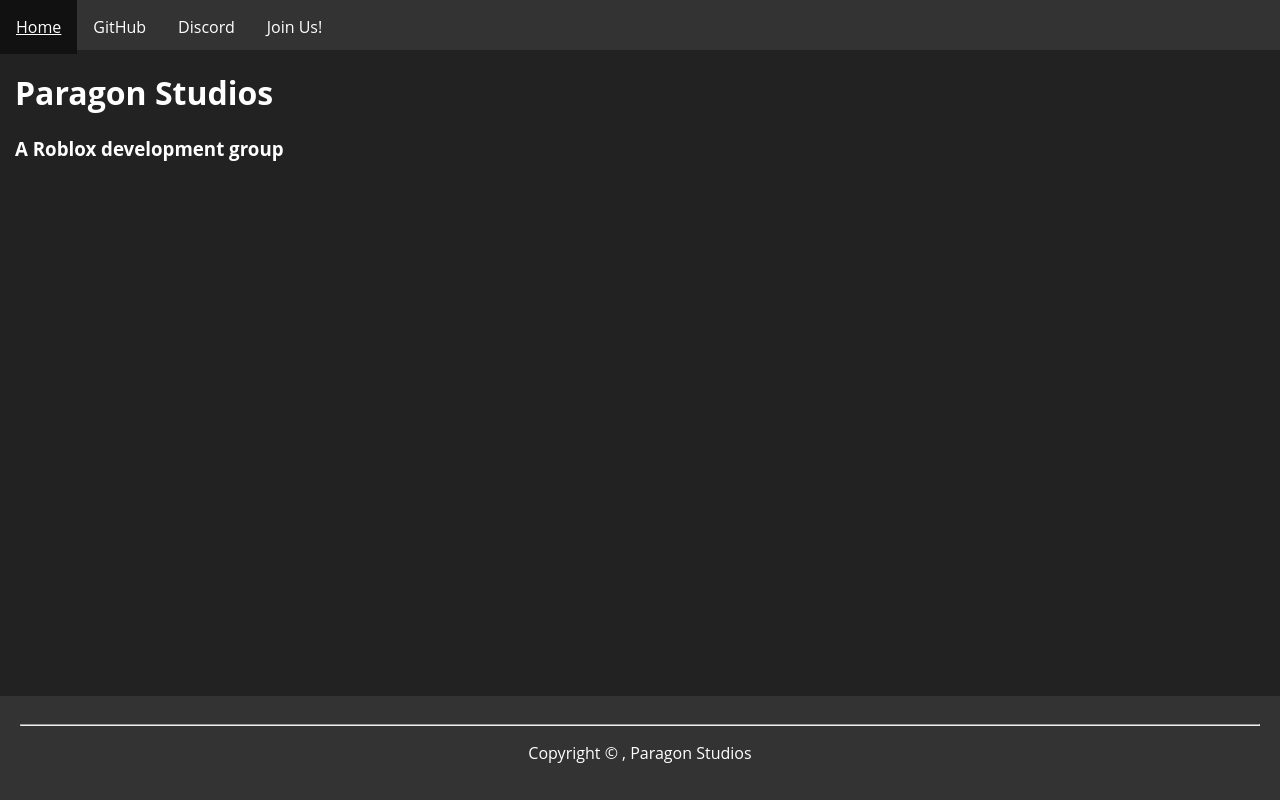
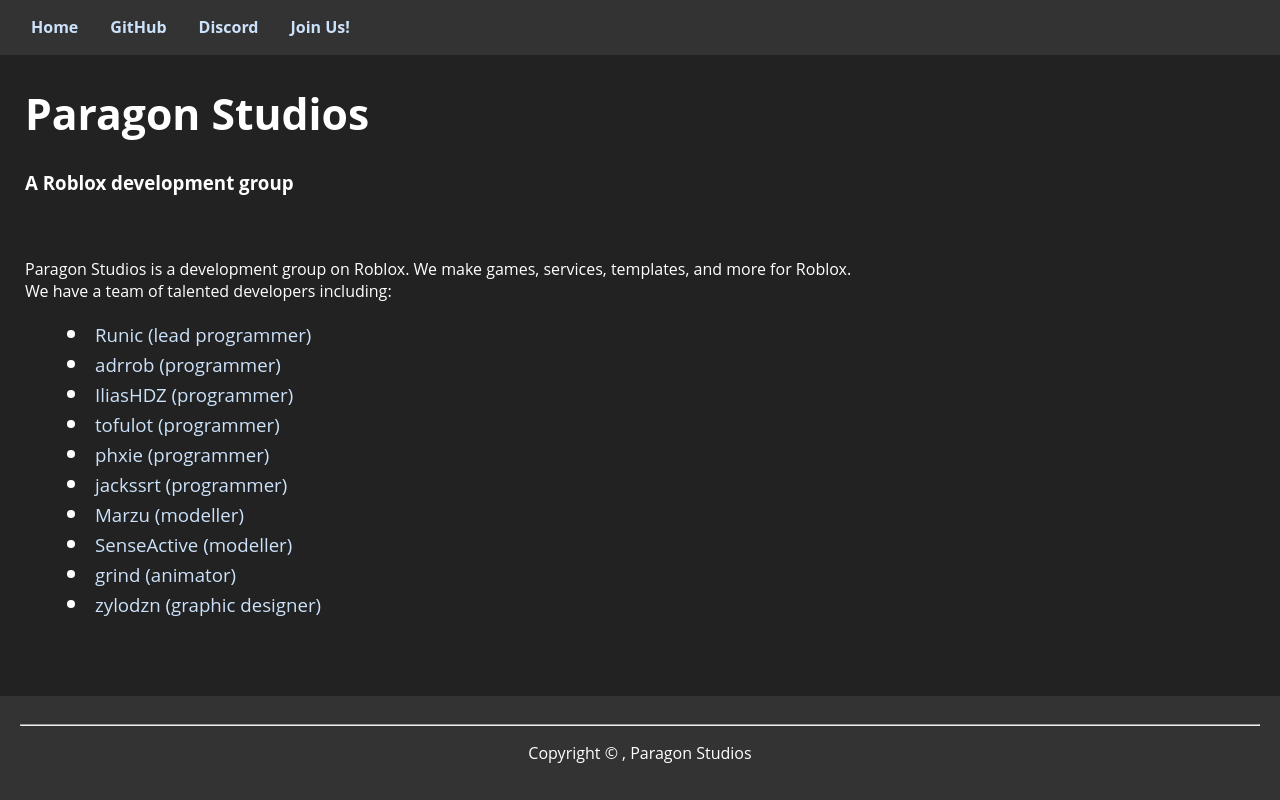
Before and after one commit to fishy-studioz/fishystudioz.net, an Eleventy site: page src/content/index.md in a window 1280 px wide. Built offline with nearby package versions, Linux system fonts and the light colour scheme; Eleventy itself is replaced by a stand-in of ours; files that its build step writes are made by us from their sources; what nunjucks-date would draw is missing.

Commit message:
feat: add description & credits

```diff
--- a/_includes/page.njk
+++ b/_includes/page.njk
@@ -9,15 +9,13 @@
   <body>
     <nav>
       <ul>
-        <li><a href="#">Home</a></li>
-        <li><a href="#">GitHub</a></li>
-        <li><a href="#">Discord</a></li>
-        <li><a href="#">Join Us!</a></li>
+        <li><a class="navbtn" href="#">Home</a></li>
+        <li><a class="navbtn" href="#">GitHub</a></li>
+        <li><a class="navbtn" href="#">Discord</a></li>
+        <li><a class="navbtn" href="#">Join Us!</a></li>
       </ul>
     </nav>
-    <main>
-      {{ content | safe }}
-    </main>
+    <main>{{ content | safe }}</main>
     <footer>
       <hr>
       <p>Copyright &copy; {{ creation_date | date("YYYY") }}, Paragon Studios</p>
--- a/_includes/sass/style.sass
+++ b/_includes/sass/style.sass
@@ -4,11 +4,12 @@ $background-color: #222;
 *
   font-family: $font-family
 
-h1,
-h2,
-h3
-  margin-left: 15px
-  margin-right: 15px
+h1
+  font-size: 32pt
+
+main *
+  margin-left: 25px
+  margin-right: 25px
 
 html,
 body
@@ -24,32 +25,53 @@ body
 main
   flex: 1
 
+$ease-time: 0.2s
+$link-color: #cce2fa
+$link-color-hovered: #7ea1c7
 a
-  color: #fff
+  color: $link-color
   text-decoration: none
   &:hover
-    text-decoration: underline
+    color: $link-color-hovered
+    transition: color $ease-time ease-in-out
+  &:not(:hover)
+    color: $link-color
+    transition: color $ease-time ease-in-out
 
+.navbtn
+  font-weight: bold
+
+$navbtn-color: #333
+$navbtn-color-hovered: #252729
 nav
-  background-color: #333
-  height: 50px
+  background-color: $navbtn-color
+  height: 55px
+  ul
+    list-style-type: none
+    margin: 0
+    margin-left: 15px
+    margin-right: 15px
+    padding: 0
+    li
+      float: left
+      a
+        display: block
+        color: white
+        text-align: center
+        padding: 16px
+        text-decoration: none
+        &:hover
+          background-color: $navbtn-color-hovered
+          transition: background-color $ease-time ease-in-out
+        &:not(:hover)
+          background-color: $navbtn-color
+          transition: background-color $ease-time ease-in-out
 
-ul
-  list-style-type: none
-  margin: 0
-  padding: 0
-  overflow: hidden
-
-li
-  float: left
-  a
-    display: block
-    color: white
-    text-align: center
-    padding: 16px
-    text-decoration: none
-    &:hover
-      background-color: #111
+li.listed
+  font-size: 22px
+  span
+    font-size: 14pt
+    margin-left: -20px
 
 footer
   background-color: #333
--- a/src/content/index.md
+++ b/src/content/index.md
@@ -5,3 +5,19 @@ title: Paragon Studios | Roblox Development
 
 # Paragon Studios
 ### A Roblox development group
+
+<br><br>
+Paragon Studios is a development group on Roblox. We make games, services, templates, and more for Roblox.
+We have a team of talented developers including:
+<ul>
+  <li class="listed"><span><a href="https://github.com/R-unic">Runic (lead programmer)</a></span></li>
+  <li class="listed"><span><a href="https://github.com/adrrob1002">adrrob (programmer)</a></span></li>
+  <li class="listed"><span><a href="https://github.com/iliasHDZ">IliasHDZ (programmer)</a></span></li>
+  <li class="listed"><span><a href="https://github.com/tofulot">tofulot (programmer)</a></span></li>
+  <li class="listed"><span><a href="https://github.com/Axzurey">phxie (programmer)</a></span></li>
+  <li class="listed"><span><a href="https://github.com/jackssrt">jackssrt (programmer)</a></span></li>
+  <li class="listed"><span><a href="https://marzu.artstation.com">Marzu (modeller)</a></span></li>
+  <li class="listed"><span><a href="https://twitter.com/SenseActivity">SenseActive (modeller)</a></span></li>
+  <li class="listed"><span><a href="https://www.youtube.com/@lordslebew9433/videos">grind (animator)</a></span></li>
+  <li class="listed"><span><a href="https://www.instagram.com/zylodzn/">zylodzn (graphic designer)</a></span></li>
+</ul>
```
Also changed, not shown: src/css/style.css.
